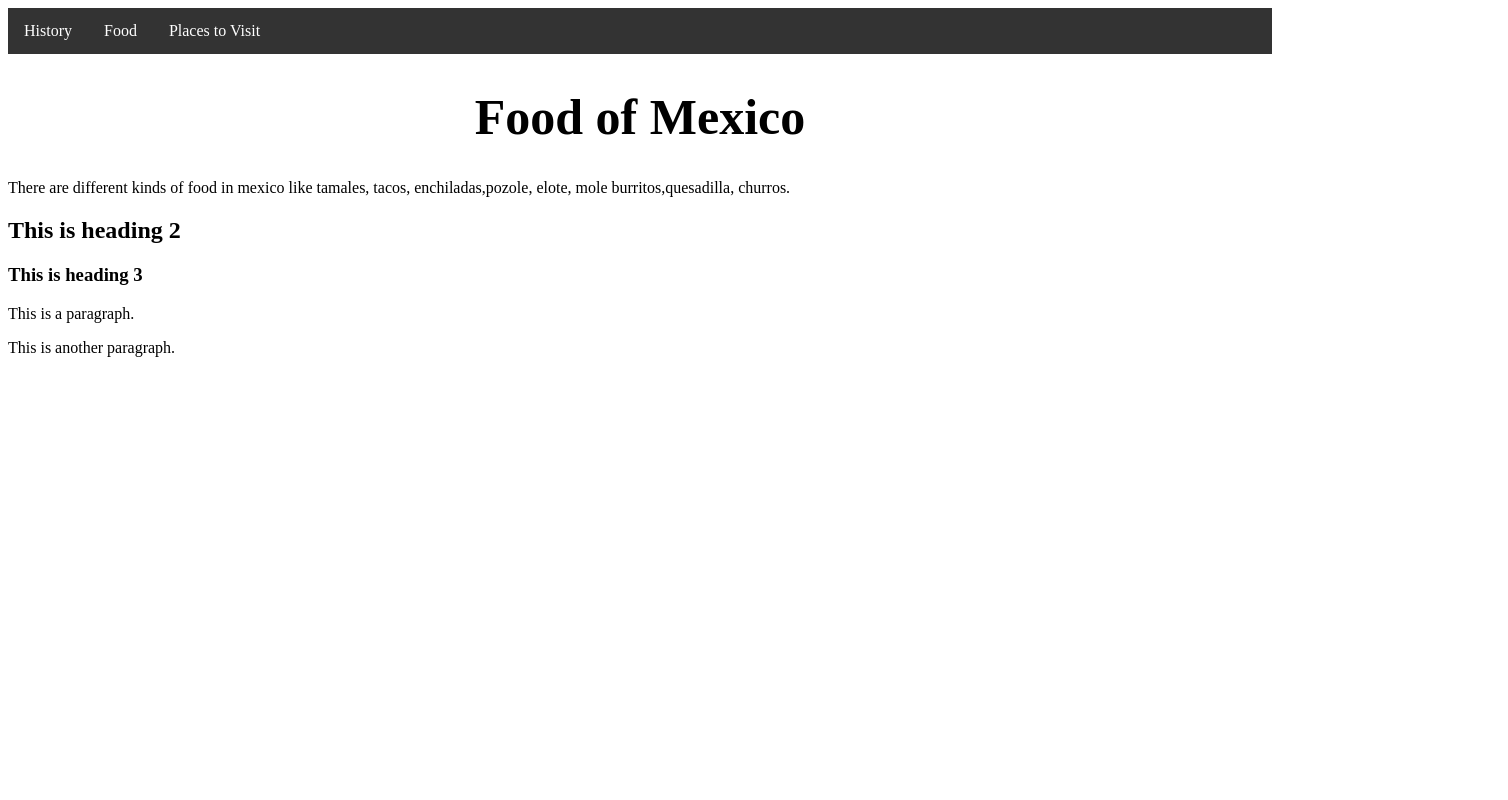
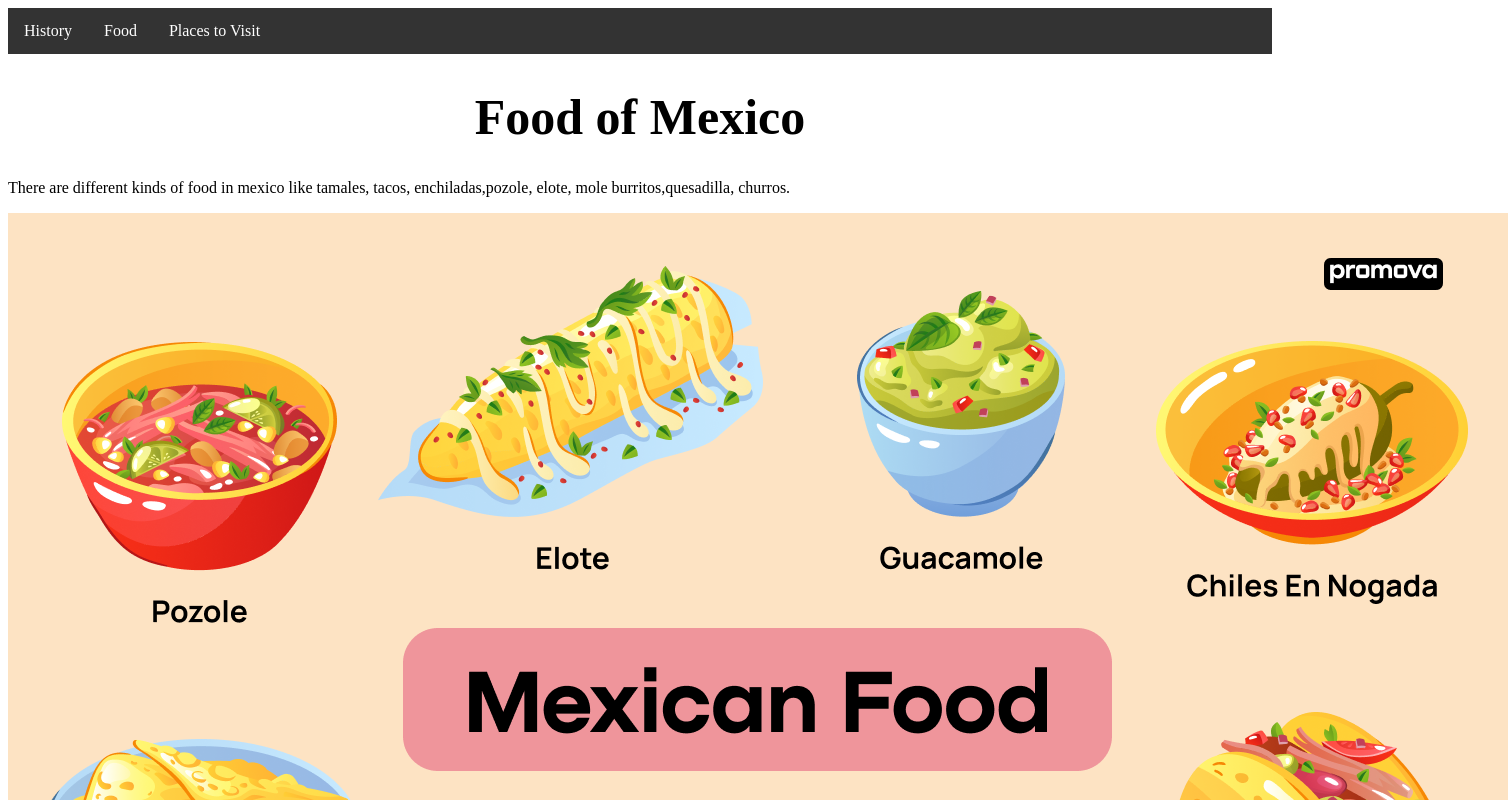
Before and after one commit to kamilahfavela/final-project, a plain HTML site: page subpage1.html in a window 1280 px wide. Shown: the top 800 px of the page, 1508 px wide, since content can reach past the window. Drawn offline with Linux system fonts and the light colour scheme.

Commit message:
Update subpage1.html

```diff
--- a/subpage1.html
+++ b/subpage1.html
@@ -49,8 +49,8 @@
 <h1>Food of Mexico</h1>
 <p>There are different kinds of food in mexico like tamales, tacos, enchiladas,pozole, elote, mole
      burritos,quesadilla, churros.</p>
-   <background image mexican food.jpg          ">
-     </h1>
+   <img src="mexican_food_examples_e3af752287.png">
+
 <h2>This is heading 2</h2>
 <h3>This is heading 3</h3>
 <p>This is a paragraph.</p>
```
